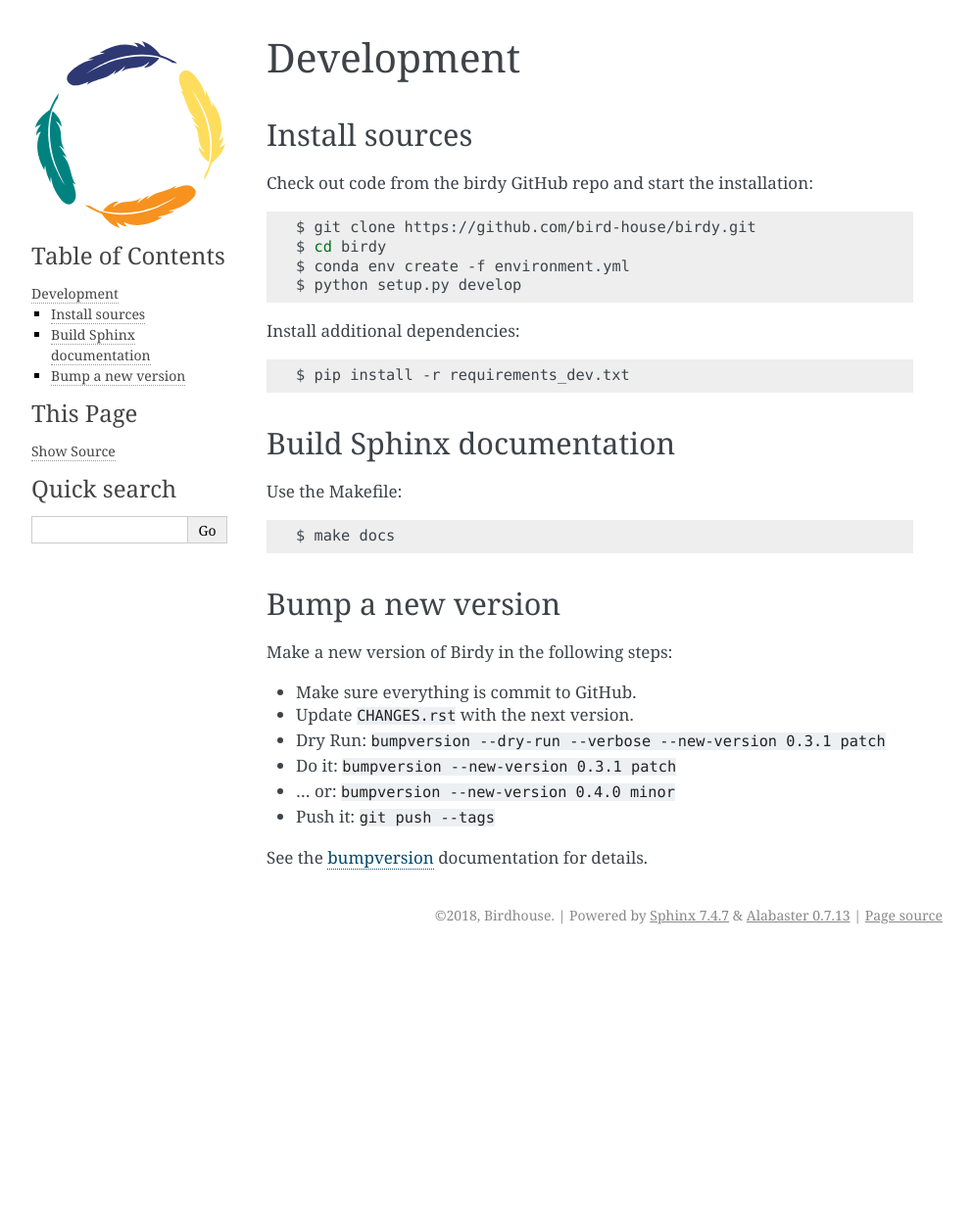
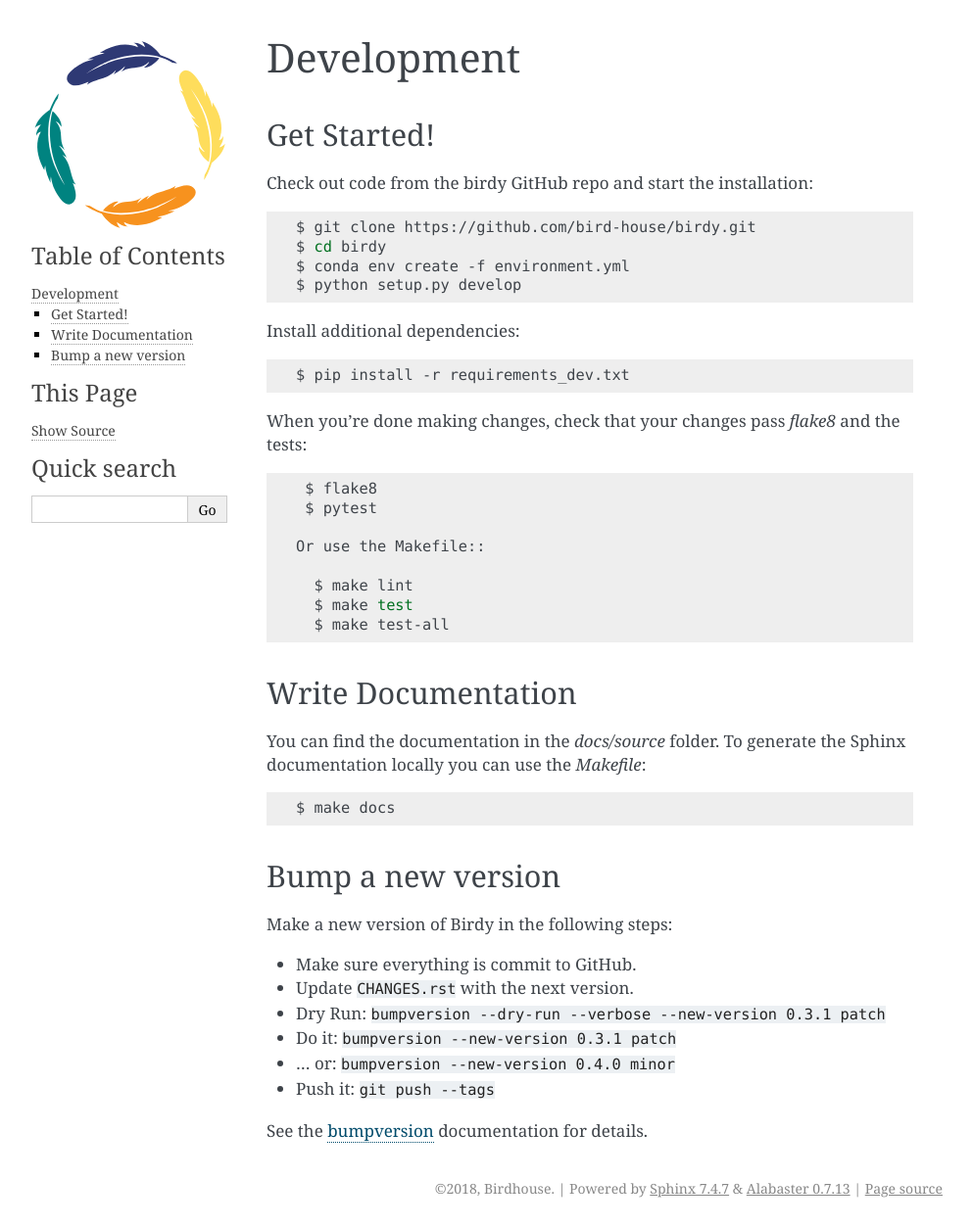
Before and after one commit to bird-house/birdy, a Sphinx documentation site: the page built from docs/source/development.rst, in a window 1280 px wide. Shown: the whole page at 98% size, without its empty margins (148-1140 px from the left). Built offline with Sphinx 7.4.7, drawn with Linux system fonts in a browser that asks for light colours; before the commit the page ends 974 px from its top, so only the background shows below that.

Commit message:
update dev guide

```diff
--- a/docs/source/development.rst
+++ b/docs/source/development.rst
@@ -1,15 +1,13 @@
-.. _development:
+.. highlight:: shell
 
 ***********
 Development
 ***********
 
-Install sources
-===============
+Get Started!
+============
 
-Check out code from the birdy GitHub repo and start the installation:
-
-.. code-block:: sh
+Check out code from the birdy GitHub repo and start the installation::
 
    $ git clone https://github.com/bird-house/birdy.git
    $ cd birdy
@@ -20,12 +18,24 @@ Install additional dependencies::
 
   $ pip install -r requirements_dev.txt
 
-Build Sphinx documentation
-==========================
+When you're done making changes, check that your changes pass `flake8` and the tests::
 
-Use the Makefile::
+    $ flake8
+    $ pytest
 
-    $ make docs
+   Or use the Makefile::
+
+     $ make lint
+     $ make test
+     $ make test-all
+
+Write Documentation
+===================
+
+You can find the documentation in the `docs/source` folder. To generate the Sphinx
+documentation locally you can use the `Makefile`::
+
+  $ make docs
 
 Bump a new version
 ===================
```
